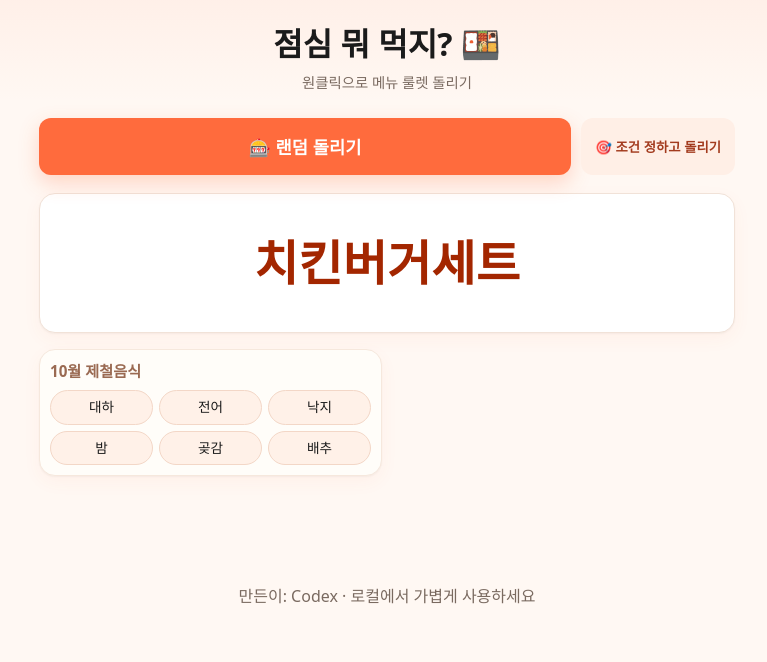
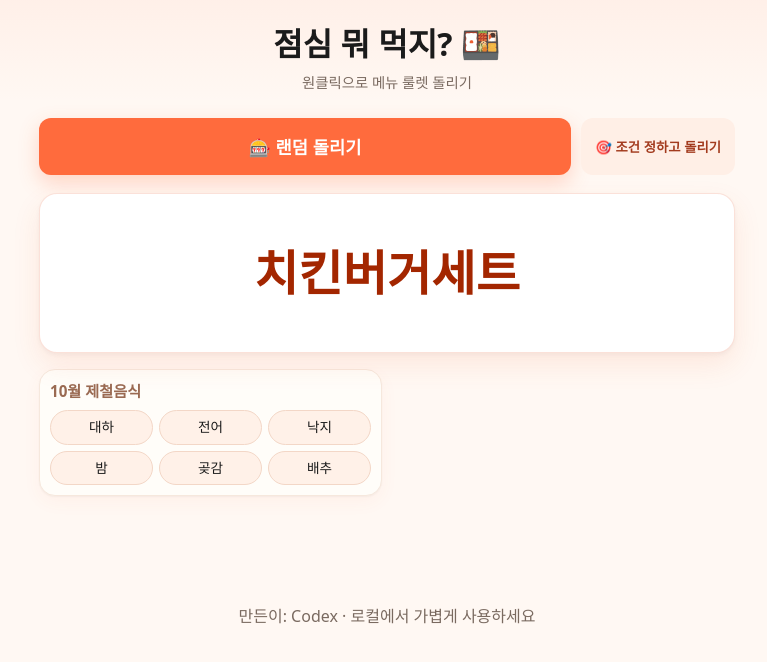
Before and after one commit to productspigen-art/lunch-random, a plain HTML site: page index.html in a window 1280 px wide. Both pictures are taken after a click on the button "🎰 랜덤 돌리기". Shown: the whole page, without its empty margins (253-1020 px from the left). Drawn offline with Linux system fonts and the light colour scheme.

Commit message:
style+fx: elevate result card (border/shadow), 0.9s flip, and shimmer overlay while spinning

```diff
--- a/app.js
+++ b/app.js
@@ -137,9 +137,15 @@
     let pool = basePool().filter(it=>matches(it, cond));
     if(!pool.length) pool = basePool();
     // simple flip + fast roll feel
+    if(els.resultSection){ els.resultSection.classList.add('is-spinning'); }
     els.result?.classList.remove('flip-start'); void els.result?.offsetWidth; els.result?.classList.add('flip-start');
     const tempTimer = setInterval(()=>{ const t = pick(pool); if(t) els.result.textContent = t.name; }, 70);
-    setTimeout(()=>{ clearInterval(tempTimer); const final = pick(pool); state.lastPick=final.name; saveState(); els.result.textContent = final.name; }, 900);
+    setTimeout(()=>{
+      clearInterval(tempTimer);
+      const final = pick(pool);
+      state.lastPick=final.name; saveState(); els.result.textContent = final.name;
+      if(els.resultSection){ els.resultSection.classList.remove('is-spinning'); }
+    }, 900);
   }
 
   // Seasonal
--- a/styles.css
+++ b/styles.css
@@ -65,17 +65,30 @@ body{
 .link-btn{background:transparent;color:var(--primary);padding:6px 8px}
 
 .result-card{display:grid;gap:10px}
-.large-result{min-height:140px;display:flex;align-items:center;justify-content:center}
+.large-result{min-height:160px;display:flex;align-items:center;justify-content:center;position:relative;overflow:hidden}
+.large-result{border:1px solid rgba(232,90,44,.18);border-radius:18px;background:#fff;box-shadow:0 12px 28px rgba(232,90,44,.10), 0 2px 4px rgba(0,0,0,.04)}
 .result{font-size:2.2rem;font-weight:800;text-align:center;padding:12px;color:#a32600;letter-spacing:.2px;perspective:800px}
 
 /* Flip/Roulette animation */
-.flip-start{animation:flip-seq .85s cubic-bezier(.2,.9,.2,1)}
+.flip-start{animation:flip-seq .9s cubic-bezier(.2,.9,.2,1)}
 @keyframes flip-seq{
   0%{transform:rotateX(0deg);filter:blur(0)}
   30%{transform:rotateX(50deg);filter:blur(1px)}
   60%{transform:rotateX(100deg);filter:blur(1.5px)}
   100%{transform:rotateX(0deg);filter:blur(0)}
 }
+
+/* Card-like loading shimmer while spinning */
+.large-result.is-spinning::before{
+  content:"";position:absolute;inset:0;background:linear-gradient(180deg,#fff8f3,#fffdf9);
+}
+.large-result.is-spinning::after{
+  content:"";position:absolute;inset:-20%;
+  background:linear-gradient(90deg, rgba(255,255,255,0), rgba(255,255,255,.6), rgba(255,255,255,0));
+  transform:skewX(-10deg);
+  animation:shimmer 1.2s linear infinite;
+}
+@keyframes shimmer{0%{transform:translateX(-60%) skewX(-10deg)}100%{transform:translateX(60%) skewX(-10deg)}}
 .result-actions{display:flex;gap:10px;justify-content:center;flex-wrap:wrap}
 
 .add-form{display:grid;grid-template-columns:1fr minmax(120px, 1fr) auto;gap:8px}
```
